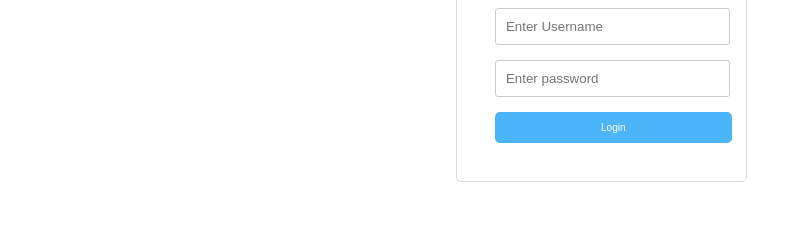
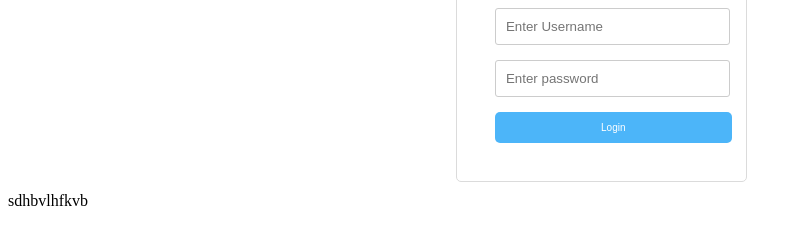
Before and after one commit to MayanK23YadaV/webdev-project, a plain HTML site: page insta login clone/index.html in a window 1280 px wide. Shown: the part 130-374 px from the top of the page, without its empty margins (0-802 px from the left). Drawn offline with Linux system fonts and the light colour scheme.

Commit message:
something

```diff
--- a/insta login clone/index.html
+++ b/insta login clone/index.html
@@ -25,4 +25,5 @@
     </div>
 
 </body>
+<footer>sdhbvlhfkvb</footer>
 </html>
```
